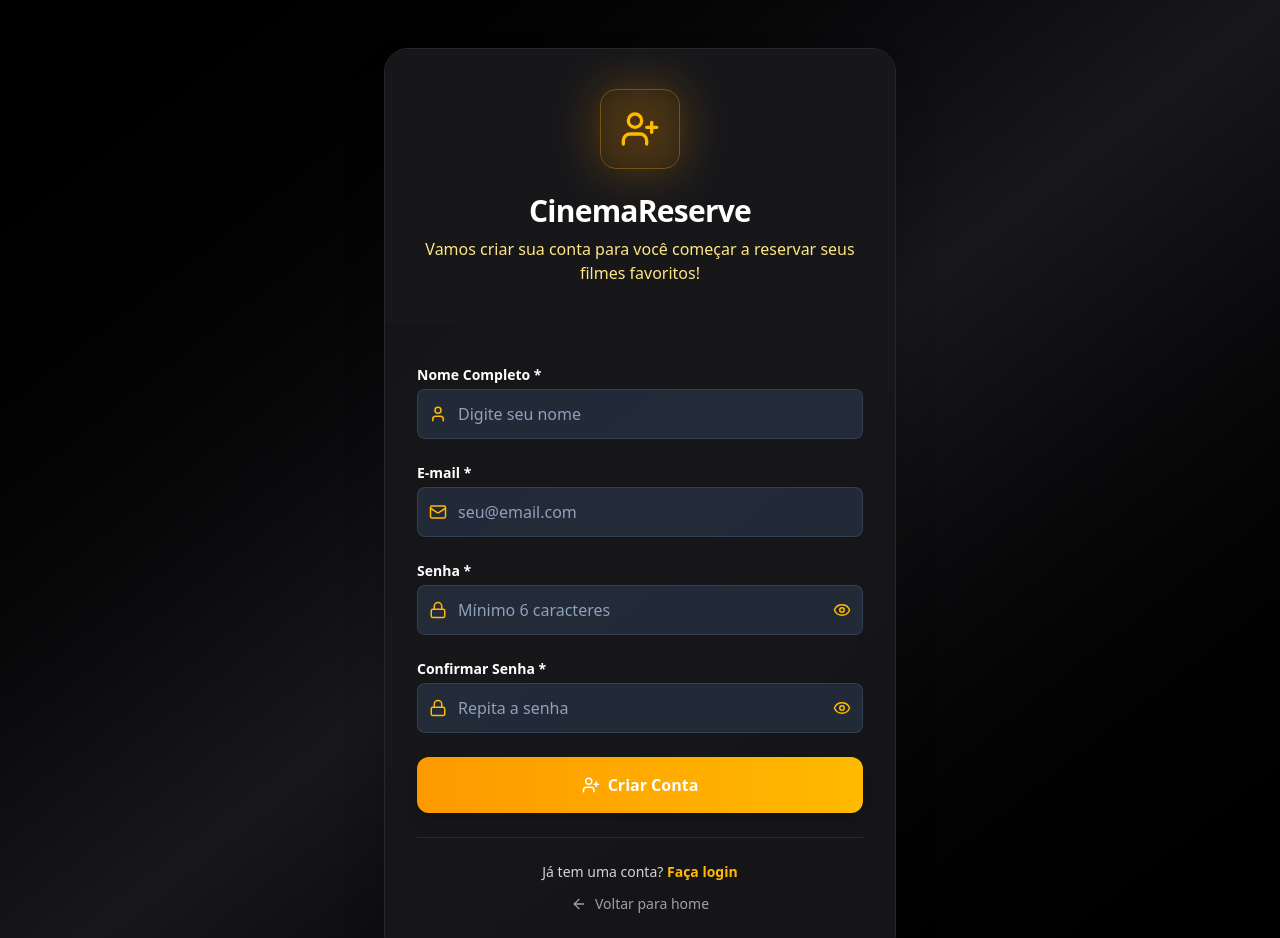
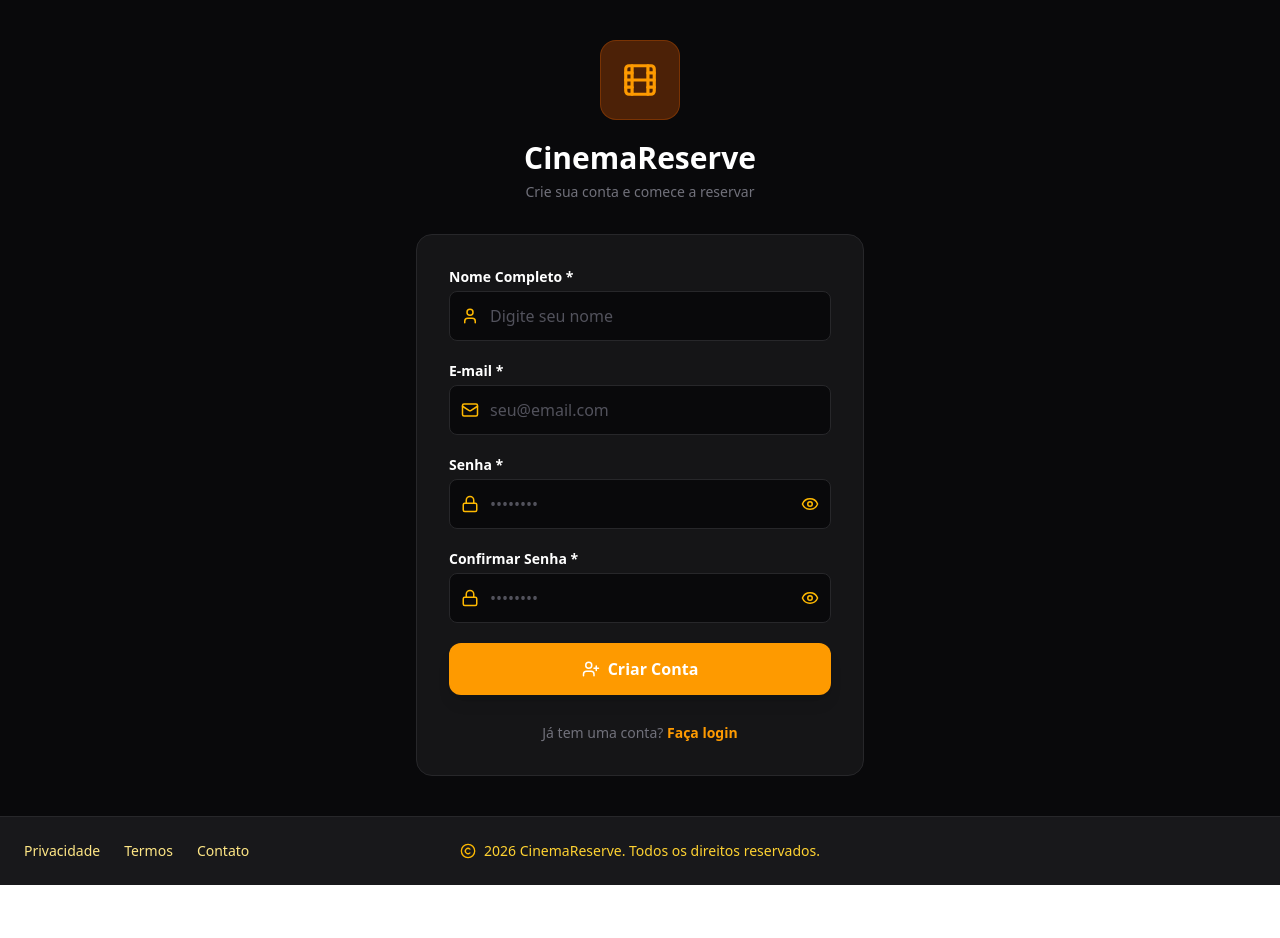
Before and after one commit to LazimR/SGRC, a React (Vite) app in the folder frontend/: page /register in a window 1280 px wide. Shown: the top 938 px of the page. After the commit the page ends 885 px from the top, so only its background shows below. Built offline with nearby package versions, Linux system fonts and the light colour scheme.

Commit message:
fix: novo design para login e registro

```diff
--- a/frontend/src/components/pages/auth/Login.tsx
+++ b/frontend/src/components/pages/auth/Login.tsx
@@ -1,4 +1,4 @@
-import { Mail, Lock, LogIn, ArrowLeft, Film } from "lucide-react"
+import { Mail, Lock, LogIn, Film } from "lucide-react"
 import { useForm } from "react-hook-form"
 import { z } from "zod"
 import { zodResolver } from "@hookform/resolvers/zod"
@@ -40,39 +40,21 @@ function LoginUser() {
   }
 
   return (
-    <div className="min-h-screen bg-linear-to-br from-black via-zinc-900 to-black flex items-center justify-center px-4 py-10">
+    <div className="min-h-screen bg-zinc-950 flex flex-col items-center justify-center px-4 py-10">
 
-      <div className="w-full max-w-md">
-
-        <div className="bg-zinc-900/90 backdrop-blur-xl rounded-2xl shadow-2xl border border-zinc-800 overflow-hidden">
-
-          {/* Header */}
-          <div className="relative px-8 py-10 text-center">
-
-            {/* Glow dourado */}
-            <div className="absolute top-0 left-1/2 -translate-x-1/2 w-72 h-72 rounded-full" />
-
-            {/* Icon */}
-            <div className="relative flex justify-center mb-6">
-              <div className="w-16 h-16 bg-amber-600/20 border border-amber-500/30 rounded-2xl flex items-center justify-center">
-                <Film className="text-amber-500" size={32} />
+      {/* Logo + título fora do card */}
+      <div className="text-center mb-8">
+        <div className="w-20 h-20 bg-amber-900/60 border border-amber-700/40 rounded-2xl flex items-center justify-center mx-auto mb-5">
+          <Film className="text-amber-500" size={38} />
         </div>
+        <h1 className="text-3xl font-bold text-white">CinemaReserve</h1>
+        <p className="text-zinc-500 text-sm mt-1.5">Bem-vindo de volta</p>
       </div>
 
-            <h1 className="text-3xl font-bold text-white">
-              CinemaReserve
-            </h1>
+      {/* Card do formulário */}
+      <div className="w-full max-w-md bg-zinc-900/80 border border-zinc-800 rounded-2xl px-8 py-8">
 
-            <p className="text-zinc-400 text-sm mt-2">
-              Entre para reservar seus filmes
-            </p>
-          </div>
-
-          {/* Form */}
-          <form
-            onSubmit={handleSubmit(onSubmit)}
-            className="px-8 pb-10 space-y-6"
-          >
+        <form onSubmit={handleSubmit(onSubmit)} className="space-y-5">
 
           {/* Email */}
           <Input
@@ -88,7 +70,7 @@ function LoginUser() {
           <Input
             label="Senha *"
             type="password"
-              placeholder="Digite sua senha"
+            placeholder="••••••••"
             isPassword
             leftIcon={<Lock size={18} />}
             {...register("password")}
@@ -98,52 +80,23 @@ function LoginUser() {
           {/* Botão */}
           <button
             type="submit"
-              className="
-                group
-                w-full
-                flex items-center justify-center gap-2
-                bg-linear-to-r from-amber-500 to-amber-400
-                hover:from-amber-600 hover:to-amber-500
-                text-white font-semibold
-                py-3 px-4
-                rounded-xl
-                transition-all
-                hover:scale-[1.02]
-                active:scale-[0.98]
-                shadow-lg hover:shadow-amber-500/30
-              "
+            className="w-full flex items-center justify-center gap-2 bg-amber-500 hover:bg-amber-400 text-white font-semibold py-3.5 px-4 rounded-xl transition-all hover:scale-[1.02] active:scale-[0.98] shadow-lg mt-2"
           >
-              <LogIn size={18} className="group-hover:translate-x-1 transition-transform"/>
+            <LogIn size={18} />
             Entrar
           </button>
 
           {/* Links */}
-            <div className="text-center pt-6 border-t border-zinc-800">
-
-              <p className="text-sm text-zinc-400 mb-3">
-                Não possui conta?{" "}
+          <div className="text-center pt-2 space-y-2">
+            <p className="text-sm text-zinc-500">
+              Não tem conta?{" "}
               <a
                 href="/register"
                 className="text-amber-500 font-semibold hover:text-amber-400 transition"
               >
-                  Criar conta
+                Cadastrar-se
               </a>
             </p>
-
-              <button
-                type="button"
-                onClick={() => navigate("/")}
-                className="
-                  inline-flex items-center gap-2
-                  text-sm text-zinc-400
-                  hover:text-white
-                  transition
-                "
-              >
-                <ArrowLeft size={16}/>
-                Voltar para home
-              </button>
-
           </div>
 
         </form>
@@ -151,7 +104,6 @@ function LoginUser() {
       </div>
 
     </div>
-    </div>
   )
 }
 
--- a/frontend/src/components/pages/auth/Register.tsx
+++ b/frontend/src/components/pages/auth/Register.tsx
@@ -1,4 +1,4 @@
-import { User, Mail, Lock, UserPlus, ArrowLeft } from "lucide-react"
+import { User, Mail, Lock, UserPlus, Film } from "lucide-react"
 import { useForm } from "react-hook-form"
 import { z } from "zod"
 import { zodResolver } from "@hookform/resolvers/zod"
@@ -7,7 +7,6 @@ import { useUser } from "../../../context/useUser"
 import { useNavigate } from "react-router-dom"
 import useFlashMessage from "../../../hooks/useFlashMessage"
 
-// Schema de validação Zod
 const registerSchema = z.object({
   username: z.string().min(3, "Nome deve ter pelo menos 3 caracteres"),
   email: z.string().email("Email inválido"),
@@ -45,44 +44,26 @@ function RegisterUser() {
   }
 
   return (
-    <div className="min-h-screen bg-linear-to-br from-black via-zinc-900 to-black flex items-center justify-center px-4 sm:px-6 py-8 sm:py-12">
-      <div className="w-full max-w-md sm:max-w-lg">
+    <div className="min-h-screen bg-zinc-950 flex flex-col items-center justify-center px-4 py-10">
 
-        <div className="bg-zinc-900/90 backdrop-blur-xl rounded-2xl sm:rounded-3xl shadow-2xl border border-zinc-800 overflow-hidden">
-
-          {/* Header */}
-          <div className="relative overflow-hidden bg-zinc-900/90 backdrop-blur-xl px-6 sm:px-8 py-8 sm:py-10">
-
-            {/* Glow dourado */}
-            <div className="absolute top-0 right-0 w-64 h-64 rounded-full blur-3xl" />
-
-            <div className="relative">
-              {/* Icon container */}
-              <div className="flex justify-center mb-6">
-                <div className="relative">
-                  <div className="absolute inset-0 bg-amber-500/30 rounded-2xl blur-xl" />
-                  <div className="relative w-16 h-16 sm:w-20 sm:h-20 backdrop-blur-xl rounded-2xl flex items-center justify-center border border-amber-400/30">
-                    <UserPlus className="w-8 h-8 sm:w-10 sm:h-10 text-amber-400" />
+      {/* Logo + título fora do card */}
+      <div className="text-center mb-8">
+        <div className="w-20 h-20 bg-amber-900/60 border border-amber-700/40 rounded-2xl flex items-center justify-center mx-auto mb-5">
+          <Film className="text-amber-500" size={38} />
         </div>
-                </div>
+        <h1 className="text-3xl font-bold text-white">CinemaReserve</h1>
+        <p className="text-zinc-500 text-sm mt-1.5">Crie sua conta e comece a reservar</p>
       </div>
 
-              <h1 className="text-2xl sm:text-3xl font-bold text-white mb-2 text-center tracking-tight">
-                CinemaReserve
-              </h1>
-              <p className="text-amber-200 text-sm sm:text-base text-center">
-                Vamos criar sua conta para você começar a reservar seus filmes favoritos!
-              </p>
-            </div>
-          </div>
+      {/* Card do formulário */}
+      <div className="w-full max-w-md bg-zinc-900/80 border border-zinc-800 rounded-2xl px-8 py-8">
 
-          {/* Formulário */}
-          <form onSubmit={handleSubmit(onSubmit)} className="px-6 sm:px-8 py-8 sm:py-10 space-y-5 sm:space-y-6">
+        <form onSubmit={handleSubmit(onSubmit)} className="space-y-5">
 
           <Input
             label="Nome Completo *"
             placeholder="Digite seu nome"
-              leftIcon={<User size={18} className="text-amber-400" />}
+            leftIcon={<User size={18} />}
             {...register("username")}
             error={errors.username?.message}
           />
@@ -91,7 +72,7 @@ function RegisterUser() {
             label="E-mail *"
             type="email"
             placeholder="seu@email.com"
-              leftIcon={<Mail size={18} className="text-amber-400" />}
+            leftIcon={<Mail size={18} />}
             {...register("email")}
             error={errors.email?.message}
           />
@@ -99,9 +80,9 @@ function RegisterUser() {
           <Input
             label="Senha *"
             type="password"
-              placeholder="Mínimo 6 caracteres"
+            placeholder="••••••••"
             isPassword
-              leftIcon={<Lock size={18} className="text-amber-400" />}
+            leftIcon={<Lock size={18} />}
             {...register("password")}
             error={errors.password?.message}
           />
@@ -109,64 +90,39 @@ function RegisterUser() {
           <Input
             label="Confirmar Senha *"
             type="password"
-              placeholder="Repita a senha"
+            placeholder="••••••••"
             isPassword
-              leftIcon={<Lock size={18} className="text-amber-400" />}
+            leftIcon={<Lock size={18} />}
             {...register("confirmPassword")}
             error={errors.confirmPassword?.message}
           />
 
+          {/* Botão */}
           <button
             type="submit"
-              className="
-                group
-                w-full
-                flex items-center justify-center gap-2
-                bg-linear-to-r from-amber-500 to-amber-400
-                hover:from-amber-600 hover:to-amber-500
-                text-white font-semibold
-                py-3.5 sm:py-4 px-4
-                rounded-xl
-                focus:outline-none focus:ring-2 focus:ring-amber-400 focus:ring-offset-2 focus:ring-offset-zinc-900
-                transform transition-all
-                hover:scale-[1.02] active:scale-[0.98]
-                shadow-lg hover:shadow-xl hover:shadow-amber-500/30
-                text-sm sm:text-base
-              "
+            className="w-full flex items-center justify-center gap-2 bg-amber-500 hover:bg-amber-400 text-white font-semibold py-3.5 px-4 rounded-xl transition-all hover:scale-[1.02] active:scale-[0.98] shadow-lg mt-2"
           >
-              <UserPlus size={18} className="group-hover:rotate-12 transition-transform" />
+            <UserPlus size={18} />
             Criar Conta
           </button>
 
-            <div className="text-center pt-4 sm:pt-6 border-t border-zinc-700/50">
-              <p className="text-sm text-zinc-300 mb-3">
+          {/* Links */}
+          <div className="text-center pt-2 space-y-2">
+            <p className="text-sm text-zinc-500">
               Já tem uma conta?{" "}
               <a
                 href="/login"
-                  className="font-semibold text-amber-400 hover:text-amber-300 transition-colors hover:underline"
+                className="text-amber-500 font-semibold hover:text-amber-400 transition"
               >
                 Faça login
               </a>
             </p>
+          </div>
 
-              <button
-                type="button"
-                onClick={() => navigate("/")}
-                className="
-                  inline-flex items-center justify-center gap-2
-                  text-sm text-zinc-400
-                  hover:text-zinc-200
-                  transition-colors
-                  font-medium
-                "
-              >
-                <ArrowLeft size={16} />
-                Voltar para home
-              </button>
+        </form>
+
       </div>
-          </form>
-        </div>
-      </div>
+
     </div>
   )
 }
--- a/frontend/src/components/ui/Input.tsx
+++ b/frontend/src/components/ui/Input.tsx
@@ -43,18 +43,19 @@ export default function Input({
           {...rest}
           type={inputType}
           className={`
-            w-full px-3 py-3 rounded-lg border bg-slate-700/50 border-slate-600/50
+            w-full px-3 py-3 rounded-lg border bg-zinc-950 border-zinc-800
             text-white
-            placeholder:text-slate-400
+            placeholder:text-zinc-600
             ${leftIcon ? "pl-10" : ""}
             ${isPassword || rightIcon ? "pr-10" : ""}
-            ${error ? "border-amber-500" : ""}
-            focus:outline-none focus:ring-2 focus:ring-amber-400
-            [&:-webkit-autofill]:bg-slate-700/50!
+            ${error ? "border-amber-500" : "hover:border-zinc-700 focus:border-zinc-600"}
+            focus:outline-none focus:ring-2 focus:ring-amber-500/20
+            transition-colors
+            [&:-webkit-autofill]:bg-zinc-950!
             [&:-webkit-autofill]:[-webkit-text-fill-color:white]
-            [&:-webkit-autofill]:[-webkit-box-shadow:0_0_0px_1000px_rgb(51_65_85/0.5)_inset]
-            [&:-webkit-autofill:hover]:[-webkit-box-shadow:0_0_0px_1000px_rgb(51_65_85/0.5)_inset]
-            [&:-webkit-autofill:focus]:[-webkit-box-shadow:0_0_0px_1000px_rgb(51_65_85/0.5)_inset]
+            [&:-webkit-autofill]:[-webkit-box-shadow:0_0_0px_1000px_rgb(9_9_11)_inset]
+            [&:-webkit-autofill:hover]:[-webkit-box-shadow:0_0_0px_1000px_rgb(9_9_11)_inset]
+            [&:-webkit-autofill:focus]:[-webkit-box-shadow:0_0_0px_1000px_rgb(9_9_11)_inset]
           `}
         />
 
```
Lines whose indentation alone changed are shown as unchanged.
